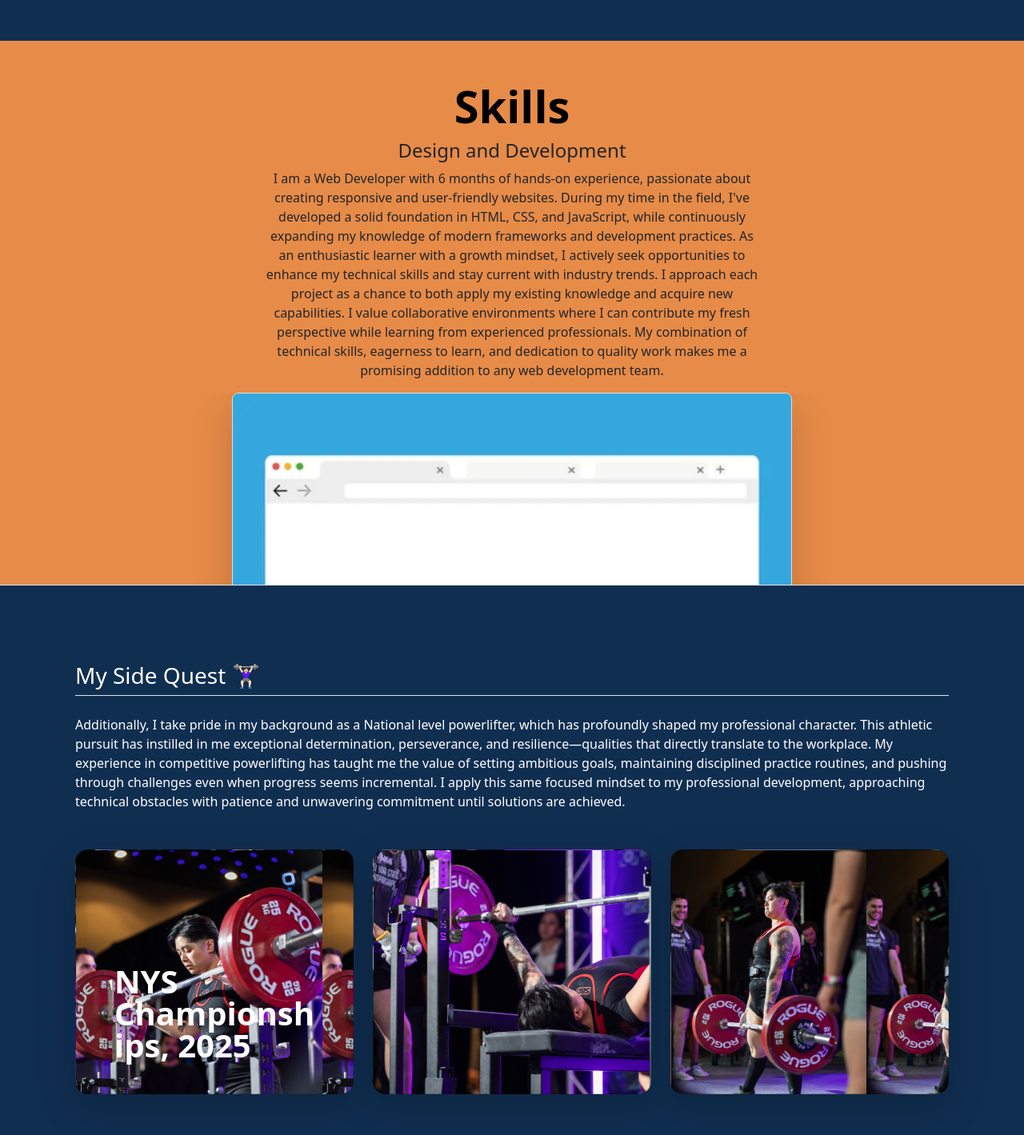
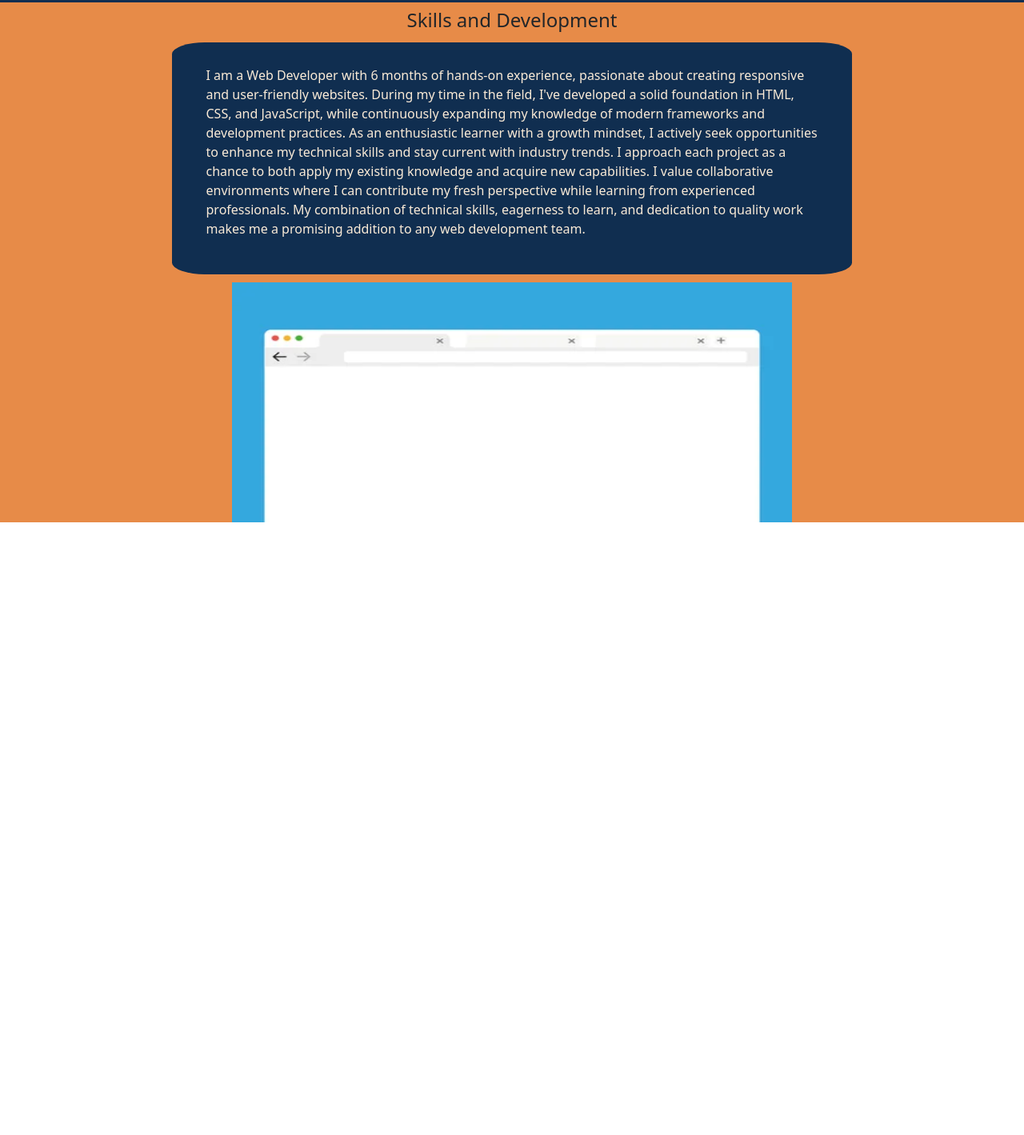
Before and after one commit to pmvroque15/personalWebsite-pmvroque, a plain HTML site: page index.html in a window 1280 px wide. Shown: the part 866-2285 px from the top of the page at 80% size. After the commit the page ends 1519 px from the top, so only its background shows below. Drawn offline with nearby package versions, Linux system fonts and the light colour scheme.

Commit message:
changig it into vanilla css, just practicing!" clear

```diff
--- a/index.html
+++ b/index.html
@@ -46,12 +46,17 @@
         integrity="sha384-k6d4wzSIapyDyv1kpU366/PK5hCdSbCRGRCMv+eplOQJWyd1fbcAu9OCUj5zNLiq"
         crossorigin="anonymous"
       ></script>
+    </section>
 
-      <div class="skills-box px-4 pt-5 my-5 text-center border-bottom">
-        <h1 class="display-4 fw-bold text-body-emphasis">Skills</h1>
-        <div class="col-lg-6 mx-auto">
-          <h4>Design and Development</h4>
-          <p>
+    <section class=" m-0">
+      <div class="more-info ocontainer">
+        <div>
+          <h4 class="info-head py-2">Skills and Development</h4>
+        </div>
+
+        <div class="info-section2">
+            <div class="info-par">
+              <p class="par">
                 I am a Web Developer with 6 months of hands-on experience,
                     passionate about creating responsive and user-friendly websites.
                     During my time in the field, I've developed a solid foundation in
@@ -67,95 +72,14 @@
                     a promising addition to any web development team.
               </p>
           </div>
-        <div class="overflow-hidden" style="max-height: 30vh">
-          <div class="container px-5">
-            <img
-              src="./images/Browser.jpeg"
-              class="img-fluid border rounded-3 shadow-lg mb-4"
-              alt="Example image"
-              width="700"
-              height="500"
-              loading="lazy"
-            />
-          </div>
-        </div>
         </div>
 
-      <div class="side-quest container px-4 py-5" id="custom-cards">
-        <h3 class="pb-2 border-bottom">My Side Quest 🏋🏻‍♀️</h3>
-        <p class="mt-4 mb-0">
-          Additionally, I take pride in my background as a National level
-          powerlifter, which has profoundly shaped my professional character.
-          This athletic pursuit has instilled in me exceptional determination,
-          perseverance, and resilience—qualities that directly translate to the
-          workplace. My experience in competitive powerlifting has taught me the
-          value of setting ambitious goals, maintaining disciplined practice
-          routines, and pushing through challenges even when progress seems
-          incremental. I apply this same focused mindset to my professional
-          development, approaching technical obstacles with patience and
-          unwavering commitment until solutions are achieved.
-        </p>
-
-        <div
-          class="object-fit-cotain row row-cols-1 row-cols-lg-3 align-items-stretch g-4 py-5"
-        >
-          <div class="col">
-            <div
-              class="card card-cover h-100 overflow-hidden text-bg-dark rounded-4 shadow-lg"
-              style="background-image: url('./images/squat.JPG')"
-            >
-              <div
-                class="d-flex flex-column h-100 p-5 pb-3 text-white text-shadow-1"
-              >
-                <h5 class="pt-5 mt-5 mb-4 display-6 lh-1 fw-bold">
-                  NYS Championships, 2025
-                </h5>
-              </div>
-            </div>
+        <div class="mx-auto">
+          <img class="browser-img" src="./images/Browser.jpeg" alt="profile" />
         </div>
 
-          <div class="col">
-            <div
-              class="card card-cover h-100 overflow-hidden text-bg-dark rounded-4 shadow-lg"
-              style="background-image: url('./images/bench.jpg')"
-            >
-              <div
-                class="d-flex flex-column h-100 p-5 pb-3 text-white text-shadow-1"
-              >
-                <h3 class="pt-5 mt-5 mb-4 display-6 lh-1 fw-bold"></h3>
-              </div>
-            </div>
       </div>
 
-          <div class="col">
-            <div
-              class="card card-cover h-100 overflow-hidden text-bg-dark rounded-4 shadow-lg"
-              style="background-image: url('./images/deadlft.jpg')"
-            >
-              <div
-                class="d-flex flex-column h-100 p-5 pb-3 text-shadow-1"
-              ></div>
-            </div>
-          </div>
-        </div>
-      </div>
-
-      <div class=" container ">
-        <div
-          class=" contact-me position-relative p-5 text-center text-muted  border border-dashed rounded-5"
-        >
-        <svg xmlns="http://www.w3.org/2000/svg" width="16" height="16" fill="currentColor" class="bi bi-laptop" viewBox="0 0 16 16">
-            <path  d="M13.5 3a.5.5 0 0 1 .5.5V11H2V3.5a.5.5 0 0 1 .5-.5zm-11-1A1.5 1.5 0 0 0 1 3.5V12h14V3.5A1.5 1.5 0 0 0 13.5 2zM0 12.5h16a1.5 1.5 0 0 1-1.5 1.5h-13A1.5 1.5 0 0 1 0 12.5"/>
-          </svg>
-          <h1 class="text-body-emphasis">Interested to collaborate with me?</h1>
-          <p class="col-lg-6 mx-auto mb-4">
-            If you have the same passion and interests in web development as I am (Powerlifting is a plus!), let's work.
-          </p>
-          <button class="btn btn-primary px-5 mb-5" type="button">
-            Contact me
-          </button>
-        </div>
-      </div>
     </section>
   </body>
 </html>
--- a/styles.css
+++ b/styles.css
@@ -1,3 +1,7 @@
+* {
+    margin: 0;
+
+}
 .profile-pic {
     border-radius: 10%;
 
@@ -25,6 +29,50 @@
     height: 465px;
 }
 
-.contact-me {
+/* second section */
+.more-info{
     background-color: #E78B48;
+    display: grid;
+    grid-template-columns: 1fr;
+    grid-template-rows: 50px 1fr 1fr;
+
 }
+
+.info-head {
+    display: flex;
+    justify-content: center;
+
+}
+
+.info-par{
+    display: flex;
+    justify-content: center;
+    background-color: #102E50;
+    color: antiquewhite;
+    border-radius: 5%;
+
+}
+
+.info-section2 {
+    display: flex;
+    justify-self: center;
+    width: 850px;
+    padding-bottom: 10px;
+}
+
+.par {
+   display: flex;
+   align-items: center;
+   padding-right: 5%;
+   padding-left: 5%;
+}
+
+.browser-img {
+    display: flex;
+    justify-content: center;
+    align-self: end;
+    margin: 0;
+    padding: 0%;
+    width: 700px;
+    height: 300px;
+}
```
Also changed, not shown: 1 other file. Lines whose indentation alone changed are shown as unchanged.
